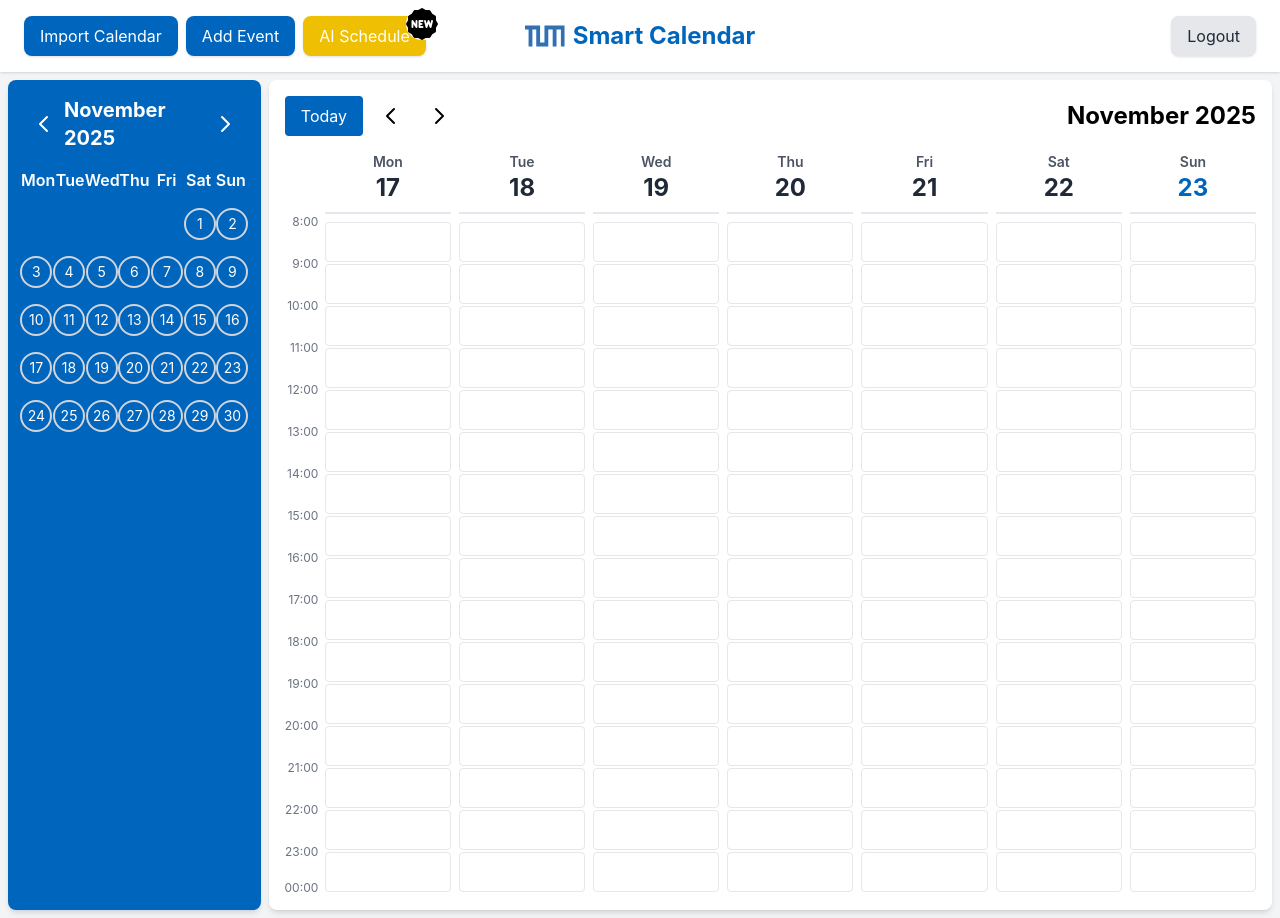
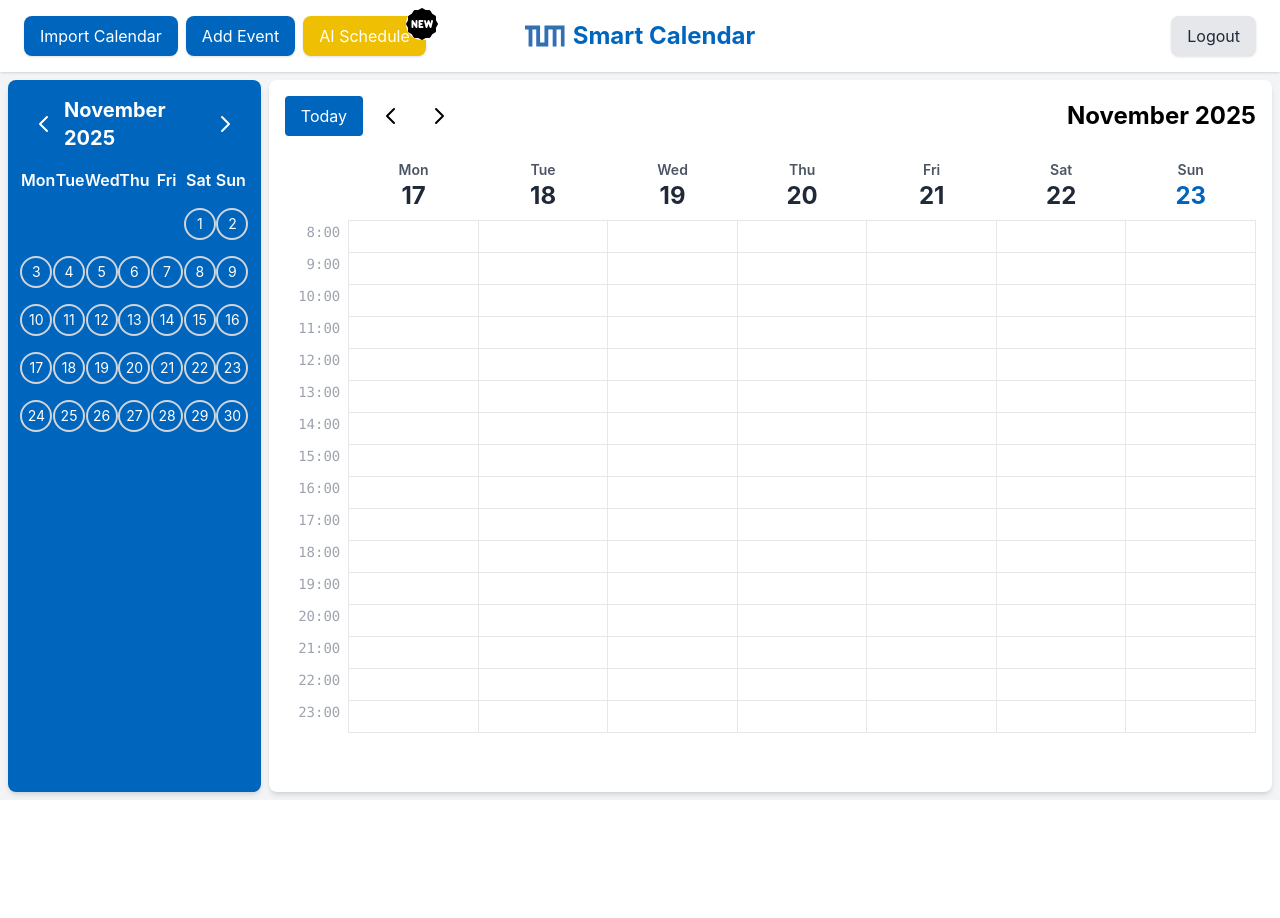
Before and after one commit to nabilbenjemia/TUM-Smart-Calendar, a React (Create React App) app in the folder frontend/: page / in a window 1280 px wide. After the commit the page ends 800 px from the top, so only its background shows below. Built offline with nearby package versions, Linux system fonts and the light colour scheme.

Commit message:
refactor WeekGrid component to use a table layout

```diff
--- a/frontend/src/components/WeekGrid.js
+++ b/frontend/src/components/WeekGrid.js
@@ -1,15 +1,26 @@
 import React from "react";
 
 const dayNames = ["Mon", "Tue", "Wed", "Thu", "Fri", "Sat", "Sun"];
-const hours = Array.from({length: 16}).map((_, h) => `${h+8}:00`);
+const hours = Array.from({ length: 16 }).map((_, h) => `${h + 8}:00`);
 
-const WeekGrid = ({ weekDays }) => (
-  <div className="flex-1 flex flex-col gap-2">
-    {/* Day headers */}
-    <div className="grid grid-cols-[32px,repeat(7,1fr)] gap-2">
-      <div></div>
+const timeslots = [
+  { date: "2025-12-04", startTime: "08:00", endTime: "10:00", text: "Team Meeting" },
+  { date: "2025-12-04", startTime: "10:00", endTime: "11:00", text: "Pause" },
+  { date: "2025-12-05", startTime: "12:00", endTime: "17:00", text: "Introduction to AI Lecture  to AI Lecture I to AI Lecture I to AI Lecture IIntroduction to AI Lecture Introduction to AI Lecture Introduction to AI Lecture Introduction to AI Lecture" },
+  { date: "2025-12-09", startTime: "12:00", endTime: "19:00", text: "Introducuuuuuuuuuuuuuution to ML Lecture" }
+];
+
+const getHourIdx = (time) => parseInt(time.split(":")[0], 10) - 8;
+
+const WeekGrid = ({ weekDays }) => {
+  return (
+    <div className="h-full flex flex-col">
+      <table className="table-fixed w-full">
+        <thead>
+          <tr>
+            <th className="w-16 h-12"></th>
             {weekDays.map((day, index) => (
-        <div key={index} className="text-center border-b-2 pb-2">
+              <th key={index} className="text-center p-2">
                 <div className="text-sm font-semibold text-gray-600">{dayNames[index]}</div>
                 <div className={`text-2xl font-bold ${
                   day.toDateString() === new Date().toDateString()
@@ -18,48 +29,63 @@ const WeekGrid = ({ weekDays }) => (
                 }`}>
                   {day.getDate()}
                 </div>
-        </div>
+              </th>
             ))}
-    </div>
-    {/* Time slots grid */}
-    <div className="grid grid-cols-[32px,repeat(7,1fr)] gap-2 flex-1">
+          </tr>
+        </thead>
+
+        <tbody>
+          {hours.map((hour, hIdx) => (
+            <tr key={hIdx}>
               {/* Time column */}
-      <div className="grid grid-rows-16">
-        {hours.map((hour, idx) => (
-          <div
-            key={idx}
-            className="h-10 relative text-xs text-gray-500 pr-2"
-          >
-            {/* Hour label with the shift */}
-            <div className="flex items-center justify-end -mt-5 h-full">
+              <td className="text-right pr-2 align-top text-sm font-mono text-gray-400 h-8">
                 {hour}
-            </div>
-
-            {/* Extra label that should NOT inherit margin */}
-            {idx === hours.length - 1 && (
-              <span className="absolute  right-2 text-xs text-gray-500 mt-2">
-                00:00
-              </span>
-            )}
-          </div>
-        ))}
-      </div>
+              </td>
 
               {/* Day columns */}
-      {weekDays.map((day, dayIdx) => (
-        <div key={dayIdx} className="grid grid-rows-16">
-          {hours.map((hour, hourIdx) => (
-            <div
-              key={hourIdx}
-              className="h-10 border border-gray-200 rounded mb-0.5 hover:bg-gray-50"
+              {weekDays.map((day, dIdx) => {
+                const dayISO = day.toISOString().slice(0, 10);
+
+                // Check if a slot starts at this hour
+                const slot = timeslots.find(ts => ts.date === dayISO && getHourIdx(ts.startTime) === hIdx);
+                if (slot) {
+                  const rowSpan = getHourIdx(slot.endTime) - getHourIdx(slot.startTime);
+                  const cellHeight = `${rowSpan * 2.1}rem`;
+                  return (
+                    <td
+                      key={dIdx}
+                      rowSpan={rowSpan}
+                      className="align-top"
+                      style={{ height: cellHeight }}
                     >
-              {/* Events for this slot can go here */}
-            </div>
-          ))}
-        </div>
-      ))}
+                      <div className="flex items-center justify-center h-full p-1">
+                        <div className="bg-[#5E94D4] h-[95%] rounded-lg w-[95%]">
+                          <div className="w-full h-full text-sm text-left break-words overflow-hidden px-2 py-0.5 rounded-lg line-clamp-3">
+                            {slot.text}
                           </div>
                         </div>
+                      </div>
+                    </td>
                   );
+                }
+
+                // Skip cell if covered by a rowSpan
+                const covered = timeslots.some(ts =>
+                  ts.date === dayISO &&
+                  getHourIdx(ts.startTime) < hIdx &&
+                  getHourIdx(ts.endTime) > hIdx
+                );
+                if (covered) return null;
+
+                // Empty cell
+                return <td key={dIdx} className="border border-gray-200"></td>;
+              })}
+            </tr>
+          ))}
+        </tbody>
+      </table>
+    </div>
+  );
+};
 
 export default WeekGrid;
```
Lines whose indentation alone changed are shown as unchanged.
